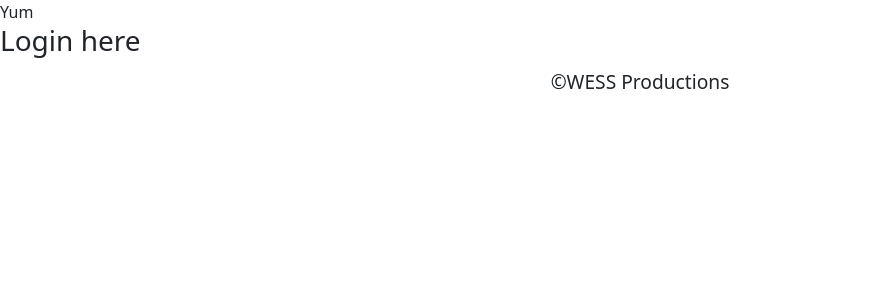
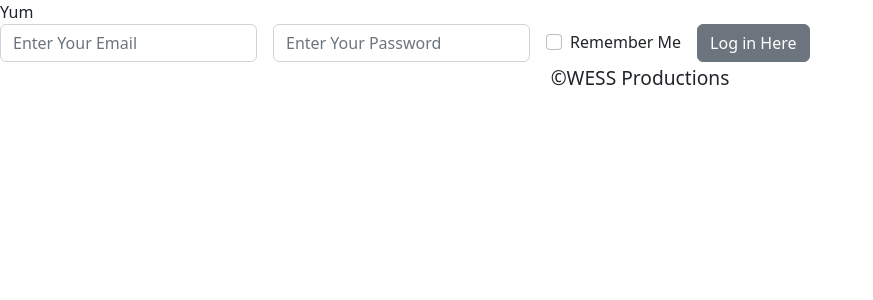
Before and after one commit to WESS-Productions/Recipe-App-Frontend, a React (Create React App) app: page /login in a window 1280 px wide. Shown: the top 300 px of the page, without its empty margins (0-873 px from the left). Built offline with nearby package versions, Linux system fonts and the light colour scheme.

Commit message:
added a login form to the homepage

```diff
--- a/src/App.js
+++ b/src/App.js
@@ -6,13 +6,13 @@ import RecipeHome from './pages/RecipeHome'
 import RecipeShow from './pages/RecipeShow'
 import RecipeIndex from './pages/RecipeIndex'
 import ProtectedMyRecipes from './pages/ProtectedMyRecipes'
-import LogIn from './pages/LogIn'
+import Login from './components/Login'
 import SignUp from './pages/SignUp'
 import AboutUs from './pages/AboutUs'
 import Navigation from './pages/Navigation'
 import NotFound from './pages/NotFound'
-import Header from './componets/Header'
-import Footer from './componets/Footer'
+import Header from './components/Header'
+import Footer from './components/Footer'
 import mockUsers from './mockUsers';
 import mockRecipes from './mockRecipes';
 import { useState } from 'react';
@@ -31,7 +31,7 @@ const App = ()=> {
         <Route path='/recipeshow/:id' element={<RecipeShow recipes={recipes}/>} />
         <Route path='/aboutus' element={<AboutUs />} />
         <Route path='/signup' element={<SignUp />} />
-        <Route path='/login' element={<LogIn />} />
+        <Route path='/login' element={<Login />} />
         {/* <Route path='/recipeedit' element={<RecipeEdit />} /> */}
         <Route path='/protectedmyrecipes' element={<ProtectedMyRecipes recipes={recipes} currentUser={currentUser}/>} />
         <Route path='/notfound' element={<NotFound />} />
--- /dev/null
+++ b/src/components/Login.js
@@ -0,0 +1,76 @@
+import {
+    Form,
+    Row,
+    Col,
+    Label,
+    Input,
+    FormGroup,
+    Button,
+
+  } from 'reactstrap';
+
+const Login = () => {
+
+    const handleSubmit = () => {
+      console.log('something')
+    }
+      return (
+
+
+    <Form onSubmit={handleSubmit}>
+    <Row className="row-cols-lg-auto g-3 align-items-center">
+      <Col>
+        <Label
+          className="visually-hidden"
+          for="exampleEmail"
+        >
+          Email
+        </Label>
+        <Input
+          id="exampleEmail"
+          name="email"
+          placeholder="Enter Your Email"
+          type="email"
+        />
+      </Col>
+      <Col>
+        <Label
+          className="visually-hidden"
+          for="examplePassword"
+        >
+          Password
+        </Label>
+        <Input
+          id="examplePassword"
+          name="password"
+          placeholder="Enter Your Password"
+          type="password"
+        />
+      </Col>
+      <Col>
+        <FormGroup check>
+          <Input
+            id="exampleCheckbox"
+            name="checkbox"
+            type="checkbox"
+          />
+          <Label
+            check
+            for="exampleCheckbox"
+          >
+            Remember Me
+          </Label>
+        </FormGroup>
+      </Col>
+      <Col>
+        <Button>
+          Log in Here
+        </Button>
+      </Col>
+    </Row>
+    </Form>
+
+      )
+    }
+
+export default Login
--- a/src/pages/LogIn.js
+++ /dev/null
@@ -1,13 +0,0 @@
-import React from "react"
-
-
-const LogIn = () => {
-    return(
-        <>
-        <h3>Login here</h3>
-        </>
-    )
-
-}
-
-export default LogIn
--- a/src/pages/RecipeHome.js
+++ b/src/pages/RecipeHome.js
@@ -1,4 +1,5 @@
 import React, { useState } from 'react';
+import Login from '../components/Login';
 import {
   Carousel,
   CarouselItem,
@@ -7,24 +8,28 @@ import {
   CarouselCaption,
 } from 'reactstrap';
 
+
+
+//Carousel for Images ⬇️
+
 const items = [
   {
     src: 'https://images.unsplash.com/photo-1567620905732-2d1ec7ab7445?ixlib=rb-4.0.3&ixid=M3wxMjA3fDB8MHxzZWFyY2h8NXx8Zm9vZHxlbnwwfHwwfHx8MA%3D%3D&auto=format&fit=crop&w=800&q=60',
     altText: 'Slide 1',
     caption: 'Slide 1',
-    key: 1,
+    // key: 1,
   },
   {
     src: 'https://images.unsplash.com/photo-1565299624946-b28f40a0ae38?ixlib=rb-4.0.3&ixid=M3wxMjA3fDB8MHxzZWFyY2h8OHx8Zm9vZHxlbnwwfHwwfHx8MA%3D%3D&auto=format&fit=crop&w=800&q=60',
     altText: 'Slide 2',
     caption: 'Slide 2',
-    key: 2,
+    // key: 2,
   },
   {
     src: 'https://images.unsplash.com/photo-1484723091739-30a097e8f929?ixlib=rb-4.0.3&ixid=M3wxMjA3fDB8MHxzZWFyY2h8OHx8YnJlYWtmYXN0fGVufDB8fDB8fHww&auto=format&fit=crop&w=800&q=60',
     altText: 'Slide 3',
     caption: 'Slide 3',
-    key: 3,
+    // key: 3,
   },
 ];
 
@@ -50,13 +55,15 @@ const RecipeHome = () =>{
     setActiveIndex(newIndex);
   };
 
-  const slides = items.map((item) => {
+
+
+  const slides = items.map((item,index) => {
 
     return (
       <CarouselItem
         onExiting={() => setAnimating(true)}
         onExited={() => setAnimating(false)}
-        key={item.src}
+        key={index}
       >
         <img src={item.src} alt={item.altText} />
         <CarouselCaption
@@ -65,9 +72,12 @@ const RecipeHome = () =>{
         />
       </CarouselItem>
     );
-  });
+  })
 
   return (
+    <>
+    <Login />
+
     <Carousel
       activeIndex={activeIndex}
       next={next}
@@ -91,7 +101,11 @@ const RecipeHome = () =>{
         onClickHandler={next}
       />
     </Carousel>
-  );
-}
+
+    </>
+    )
+  }
+
+
 
 export default RecipeHome
```
Also changed, not shown: src/components/Footer.js (renamed from src/componets/Footer.js), src/components/Header.js (renamed from src/componets/Header.js), 1 other file (tests, documents, lock files or other folders).
